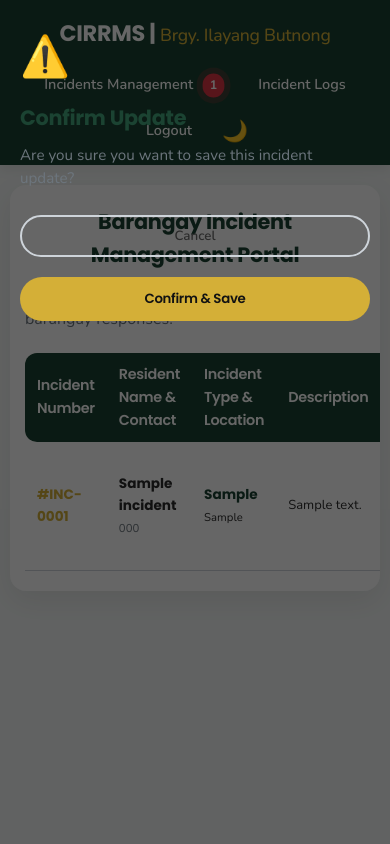
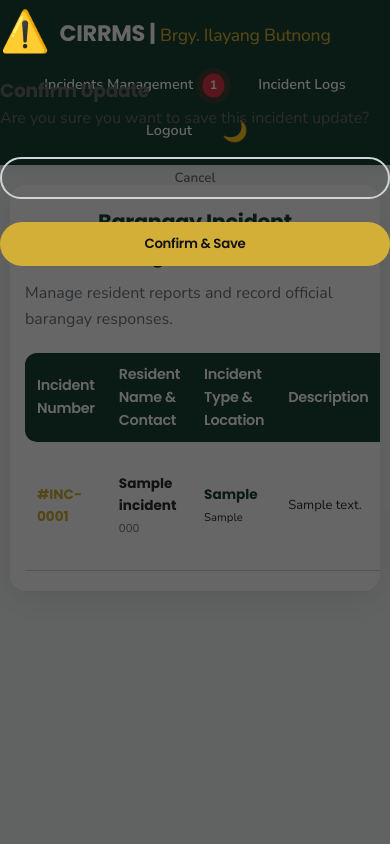
Before and after one commit to Rowland969/cirrms-system, a Flask app: page /admin/dashboard in a window 390 px wide. Run offline with Flask 3, Linux system fonts and the light colour scheme; the visitor is signed in with stand-in values (Sample User, id 1); tables that the repository leaves empty or names only in its code hold one stand-in row (values such as "Sample post").

Commit message:
Update Code

```diff
--- a/static/style.css
+++ b/static/style.css
@@ -264,14 +264,16 @@ td {
     gap: 15px;
 }
 
-.modal-overlay.active .modal-card {
+/* CHANGED .modal-card TO .modal-content */
+.modal-overlay.active .modal-content {
     transform: scale(1);
 }
 
 .modal-icon { font-size: 2.5rem; margin-bottom: 12px; }
-.modal-card h3 { color: var(--primary-green); font-size: 1.3rem; margin-bottom: 10px; }
-.modal-card p { font-size: 0.95rem; color: var(--text-muted); margin-bottom: 22px; line-height: 1.5; }
-.modal-actions { display: flex; gap: 12px; justify-content: center; }
+
+/* CHANGED .modal-card TO .modal-content */
+.modal-content h3 { color: var(--primary-green); font-size: 1.3rem; margin-bottom: 10px; }
+.modal-content p { font-size: 0.95rem; color: var(--text-muted); margin-bottom: 22px; line-height: 1.5; }
 
 .btn-secondary {
     background-color: transparent;
@@ -294,7 +296,10 @@ td {
     h2 { font-size: 1.3rem; text-align: center; }
     table { font-size: 0.85rem; }
     th, td { padding: 10px 12px; }
-    .modal-card { padding: 25px 20px; }
+
+    /* CHANGED .modal-card TO .modal-content */
+    .modal-content { padding: 25px 20px; }
+
     .modal-actions { flex-direction: column; }
-    .modal-actions button { width: 100%; margin-bottom: 8px; }
+    .modal-actions button, .modal-actions a { width: 100%; margin-bottom: 8px; }
 }
```
